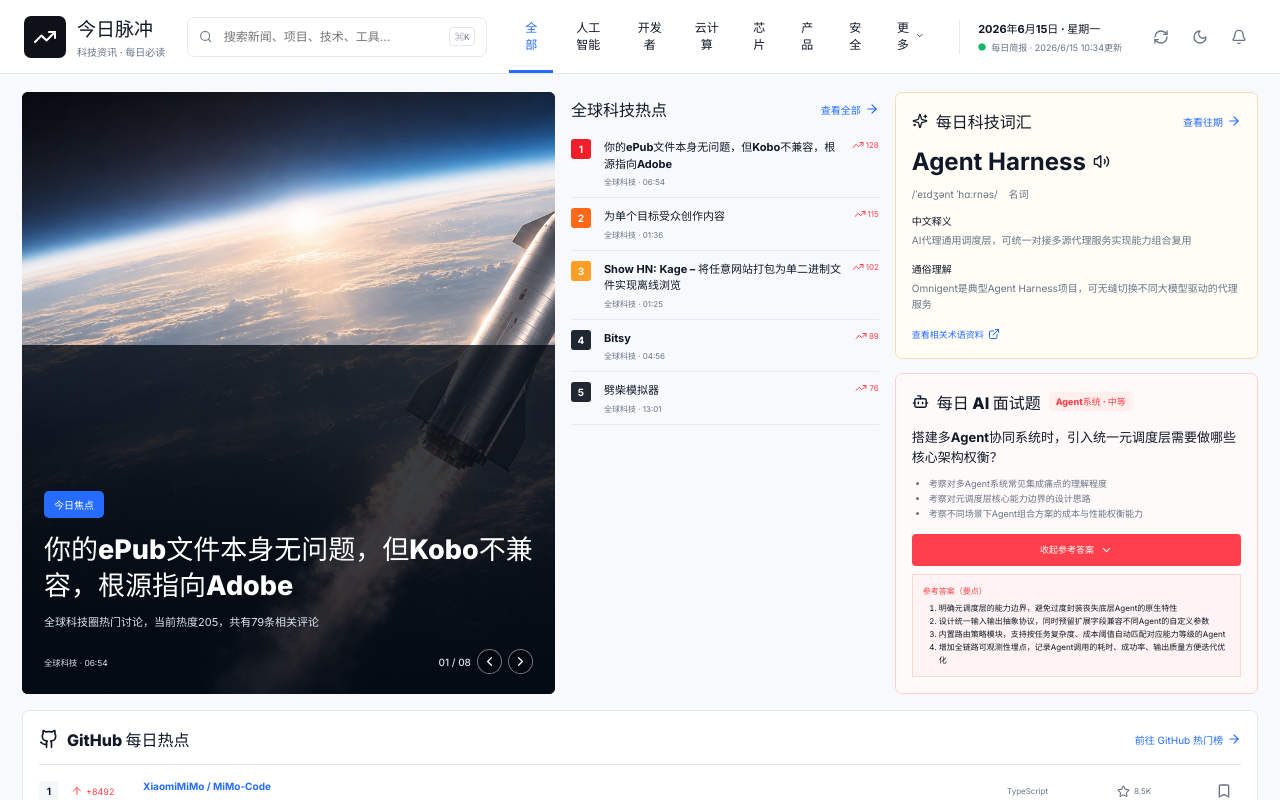
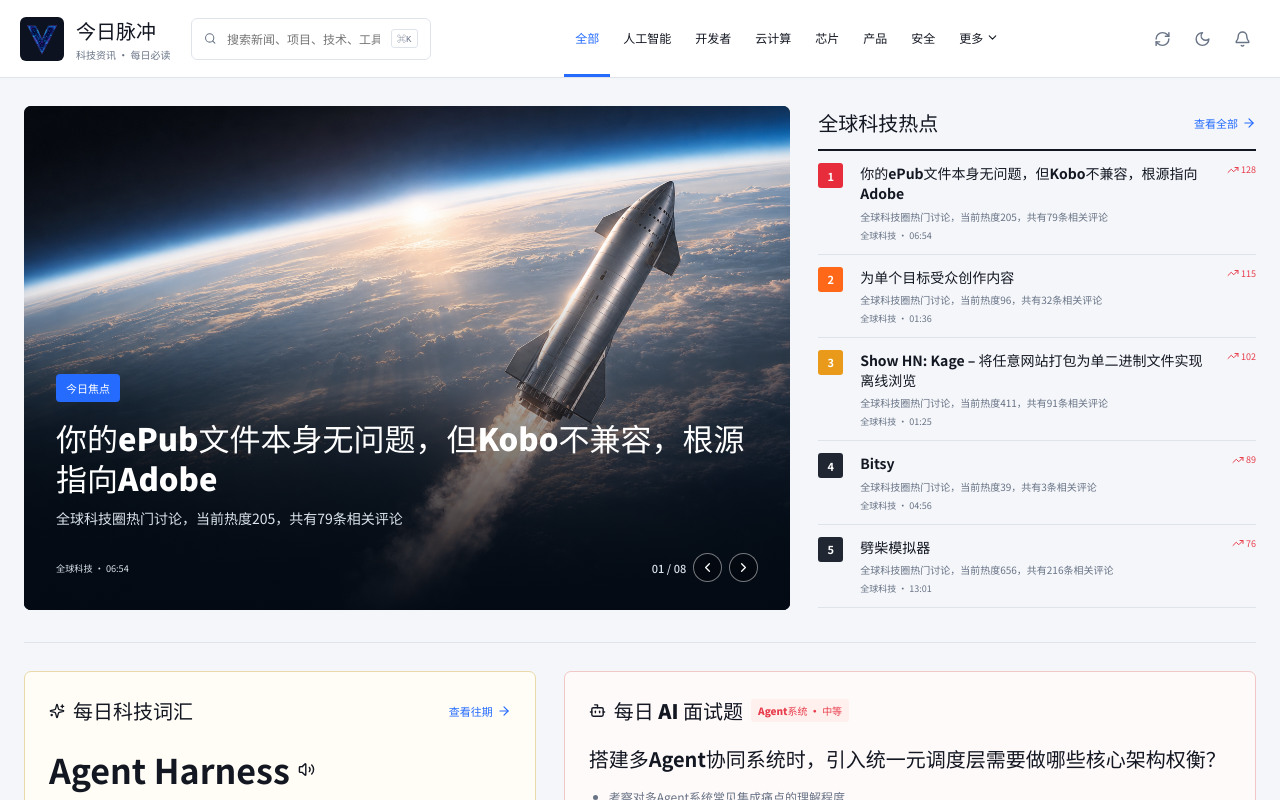
Before and after one commit to Frank-debug666/today-pulse, a React (Vite) app: page / in a window 1280 px wide. Shown: the top 800 px of the page. Built offline with nearby package versions, Linux system fonts and the light colour scheme.

Commit message:
Refine editorial layout proportions

```diff
--- a/src/App.jsx
+++ b/src/App.jsx
@@ -184,7 +184,7 @@
       <header className="topbar">
         <button className="mobile-menu" aria-label={menuOpen ? "关闭导航" : "打开导航"} onClick={() => setMenuOpen(!menuOpen)}>{menuOpen ? <X /> : <Menu />}</button>
         <a className="brand" href="#top" aria-label="今日脉冲首页">
-          <span><TrendingUp /></span><strong>今日脉冲<small>科技资讯 · 每日必读</small></strong>
+          <span><img src="/favicon.png" alt="" /></span><strong>今日脉冲<small>科技资讯 · 每日必读</small></strong>
         </a>
         <label className="search">
           <Search size={17} /><input ref={searchRef} value={query} onChange={(e) => setQuery(e.target.value)} placeholder="搜索新闻、项目、技术、工具..." /><kbd>⌘K</kbd>
@@ -229,7 +229,7 @@
             {visibleNews.slice(0, newsExpanded ? visibleNews.length : 5).map((item, index) => (
               <a key={item.id || index} href={item.url || `https://news.google.com/search?q=${encodeURIComponent(item.title)}`} target="_blank" rel="noreferrer">
                 <b className={`rank rank-${index}`}>{index + 1}</b>
-                <span><strong>{clean(item.title, fallbackNews[index % fallbackNews.length].title)}</strong><small>{clean(item.category, "科技资讯")} · {clean(item.time, `${index + 2} 小时前`)}</small></span>
+                <span><strong>{clean(item.title, fallbackNews[index % fallbackNews.length].title)}</strong><p>{clean(item.summary, fallbackNews[index % fallbackNews.length].summary)}</p><small>{clean(item.category, "科技资讯")} · {clean(item.time, `${index + 2} 小时前`)}</small></span>
                 <em><TrendingUp size={12} />{128 - index * 13}</em>
               </a>
             ))}
```
Also changed, not shown: src/styles.css.
